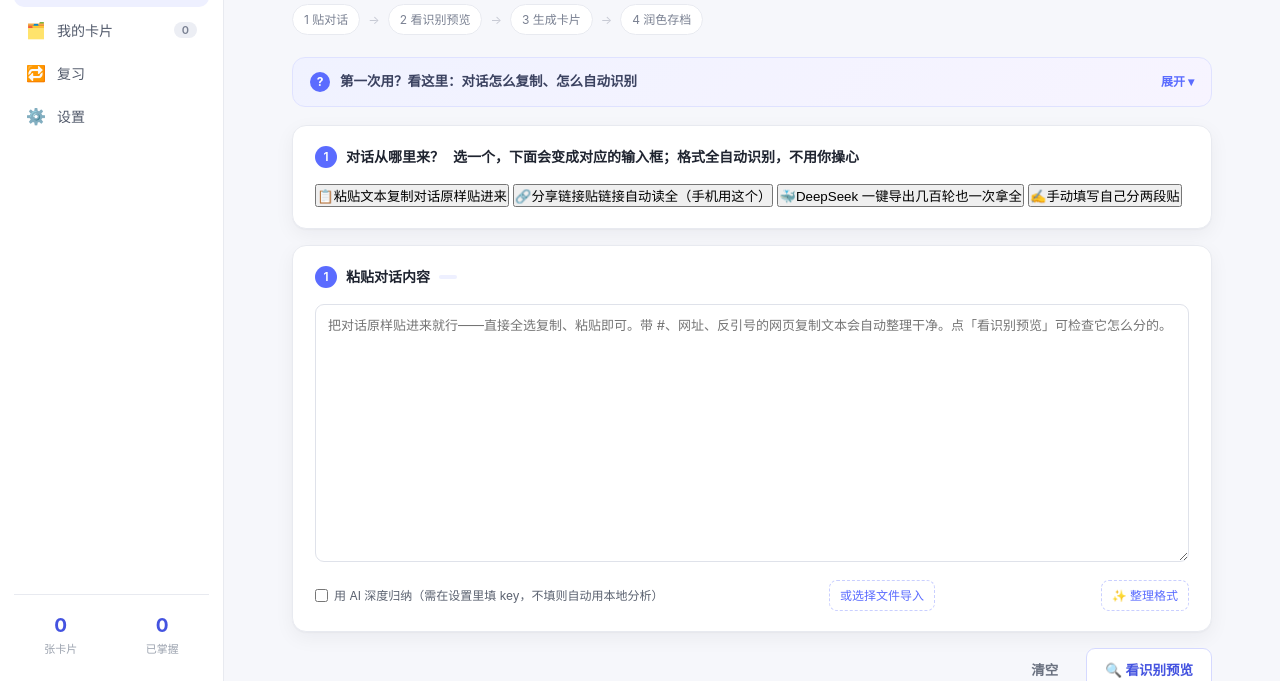
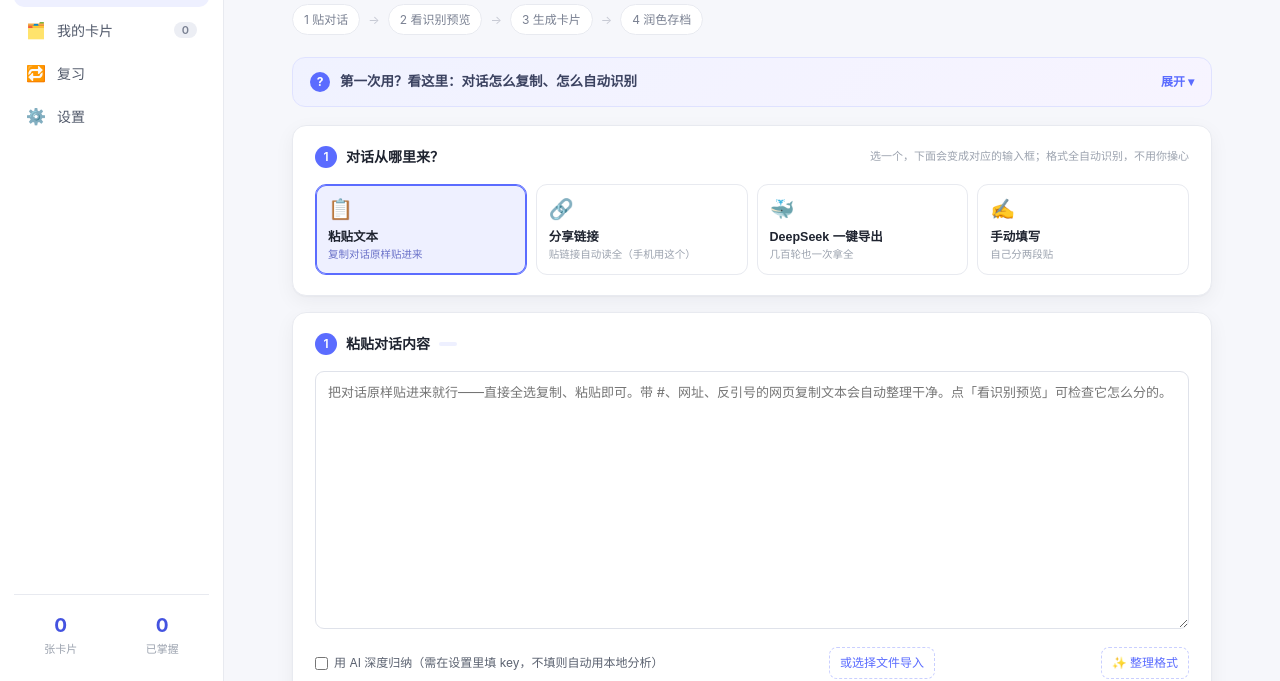
Before and after one commit to dasein-chao/dasein-chao.github.io, a plain HTML site: page index.html in a window 1280 px wide. Shown: the part 119-800 px from the top of the page. Drawn offline with Linux system fonts and the light colour scheme.

Commit message:
fix: 三问题(手机分享链接路径+tab式交互+unsafeWindow检测修复不拦按钮)+脚本v2.1+版本号h

```diff
--- a/css/style.css
+++ b/css/style.css
@@ -300,3 +300,18 @@ body{
 .ds-step-status{margin-top:11px;font-size:12px;padding:8px 11px;border-radius:8px;background:#f4f6ff}
 .ds-ok{color:#12785a;font-weight:650}
 .ds-wait{color:#8a90a0}
+
+/* ===== 导入方式选择（tab 式） ===== */
+.way-title-hint{font-size:11px;font-weight:400;color:var(--faint);margin-left:auto}
+.way-grid{display:grid;grid-template-columns:repeat(4,1fr);gap:9px}
+.way-card{display:flex;flex-direction:column;align-items:flex-start;gap:2px;text-align:left;padding:12px 12px;border:1px solid var(--line);border-radius:11px;background:#fff;cursor:pointer;transition:all .15s;color:var(--ink)}
+.way-card:hover{border-color:#c9cefb;background:#fafbff}
+.way-card.selected{border-color:var(--brand);background:var(--brand-soft);box-shadow:0 0 0 1px var(--brand) inset}
+.way-ico{font-size:20px;line-height:1.2;margin-bottom:3px}
+.way-name{font-size:12.5px;font-weight:700}
+.way-desc{font-size:10.5px;color:var(--faint);line-height:1.4}
+.way-card.selected .way-desc{color:#6b72c9}
+@media(max-width:640px){.way-grid{grid-template-columns:repeat(2,1fr)}.way-title-hint{display:none}}
+.ds-mobile-note{margin-top:12px;background:#f0f6ff;border:1px solid #d6e4ff;border-radius:10px;padding:12px 13px}
+.ds-mobile-title{font-size:13px;font-weight:700;color:#2c5aa0;margin-bottom:5px}
+.ds-mobile-note p{font-size:12px;color:#5b6270;line-height:1.7;margin-bottom:9px}
```
